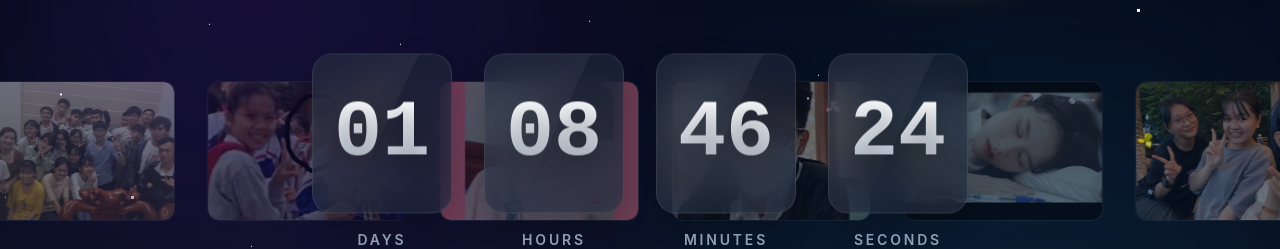
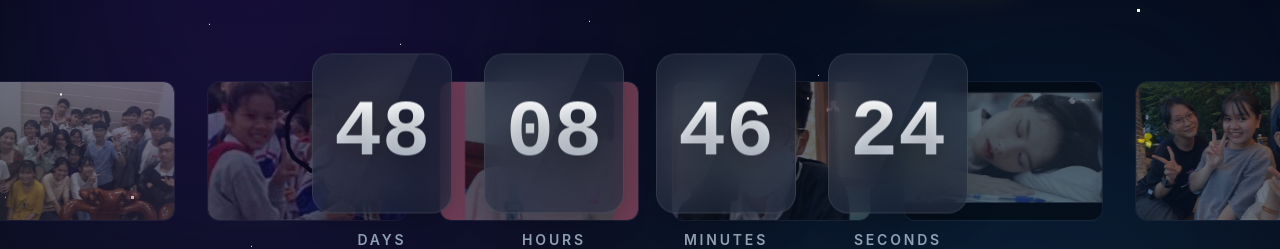
Before and after one commit to tuntoncute123/Tet2026_Tunton, a React (Vite) app: page / in a window 1280 px wide. Shown: the part 249-498 px from the top of the page. Built offline with nearby package versions, Linux system fonts and the light colour scheme; no server answers; the database is empty.

Commit message:
Update countdown target date to Feb 17, 2026

```diff
--- a/src/App.jsx
+++ b/src/App.jsx
@@ -63,7 +63,7 @@ function App() {
                 return (
                     <>
                         <div className="hero">
-                            <Countdown targetDate="2026-01-01T00:00:00" onComplete={handleNewYear} />
+                            <Countdown targetDate="2026-02-17T00:00:00" onComplete={handleNewYear} />
                             <p className="subtitle">
                                 Cùng nhau đếm ngược khoảnh khắc tuyệt vời nhất của lớp 9A
                             </p>
```
